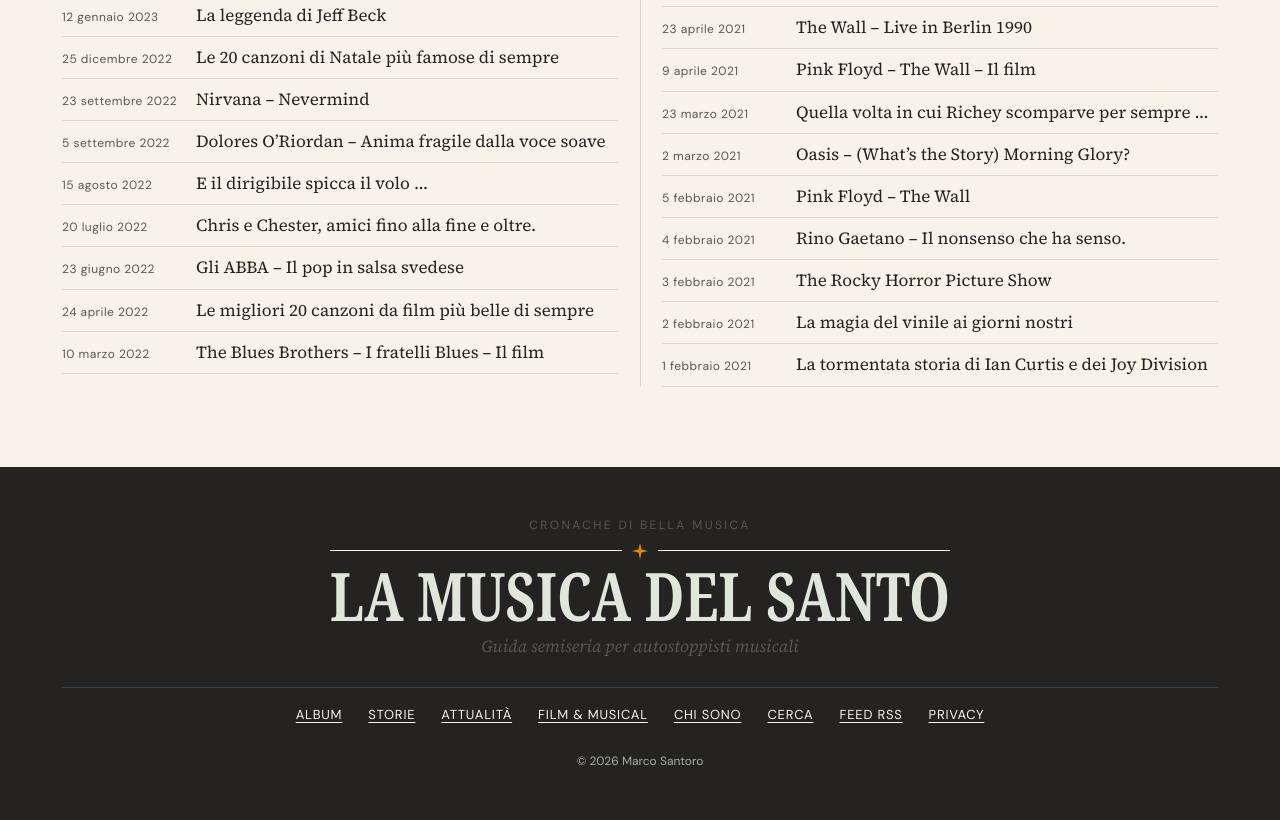
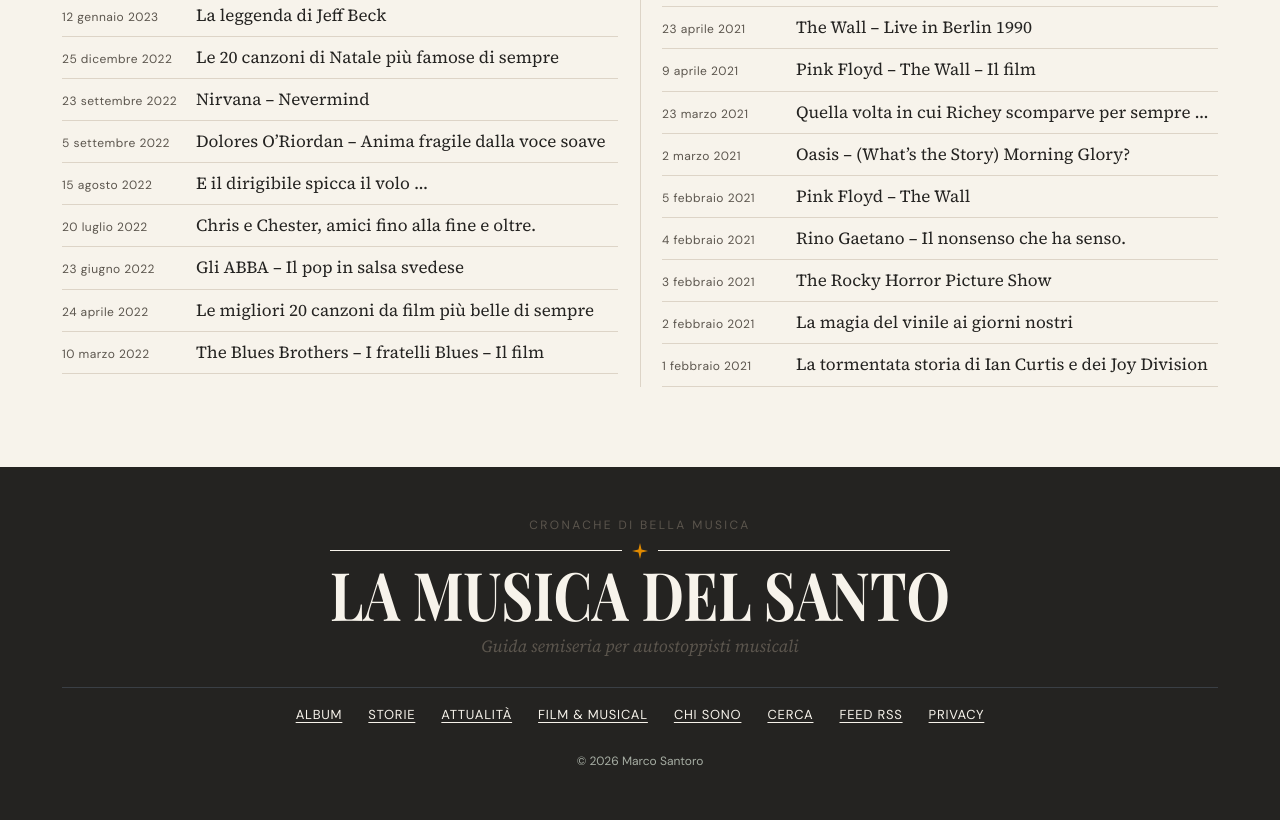
Before and after one commit to santoromarco74/astrosite, an Astro site: page / in a window 1280 px wide. Shown: the part 1966-2786 px from the top of the page. Built offline with nearby package versions, Linux system fonts and the light colour scheme; Astro itself is replaced by a stand-in of ours.

Commit message:
Restyling: rinnova il marchio tipografico

```diff
--- a/src/components/Testata.astro
+++ b/src/components/Testata.astro
@@ -1,13 +1,13 @@
 ---
-// Testata: Zilla Slab 700 compresso (textLength), tema "Sintonia".
+// Testata: marchio tipografico Playfair Display, tema "Archivio sonoro".
 interface Props { tono?: 'chiaro' | 'scuro'; }
 const { tono = 'chiaro' } = Astro.props;
-const colore = tono === 'scuro' ? '#E0E6DA' : '#1C1F24';
+const colore = tono === 'scuro' ? '#F7F3EB' : '#842D40';
 ---
 <span class="testata-logo">
   <svg class="testata-una-riga" viewBox="0 0 1000 86" role="img" aria-label="La musica del Santo">
     <text x="500" y="80" text-anchor="middle" textLength="1000" lengthAdjust="spacingAndGlyphs"
-      font-family="'Zilla Slab', Rockwell, Georgia, serif" font-weight="700" font-size="108" fill={colore}>LA MUSICA DEL SANTO</text>
+      font-family="'Playfair Display', Georgia, serif" font-weight="700" font-size="108" fill={colore}>LA MUSICA DEL SANTO</text>
   </svg>
   <svg class="testata-due-righe" viewBox="0 0 600 206" role="img" aria-label="La musica del Santo">
     <text x="300" y="98" text-anchor="middle" textLength="600" lengthAdjust="spacingAndGlyphs"
```
